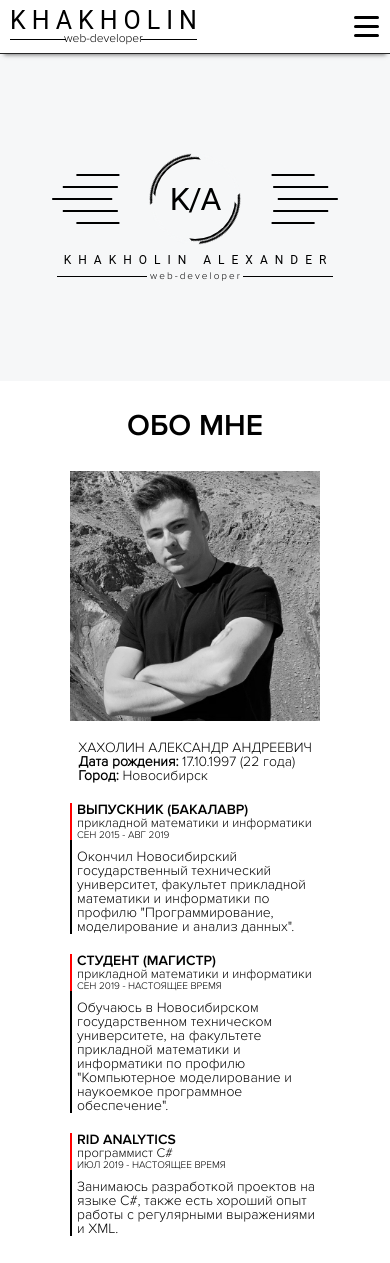
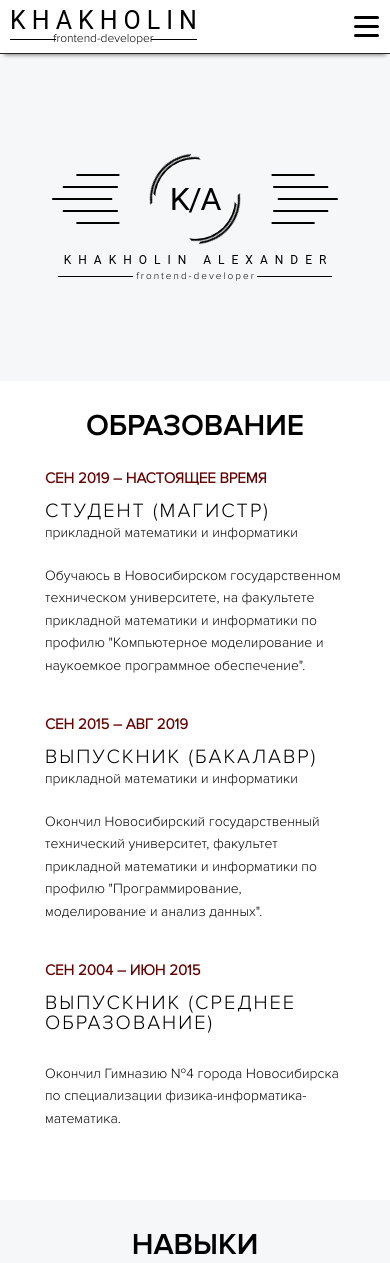
Before and after one commit to khakholin/website, a plain HTML site: page index.html in a window 390 px wide. Shown: the top 1263 px of the page. Drawn offline with nearby package versions, Linux system fonts and the light colour scheme.

Commit message:
redid block about

```diff
--- a/#source/scss/_interface.scss
+++ b/#source/scss/_interface.scss
@@ -86,6 +86,6 @@ img{
     z-index: 100;
     width: 0;
     height: 2px;
-    background-color: red;
+    background-color: rgb(100, 0, 0);
     position: fixed;
 }
--- a/#source/scss/blocks/_about.scss
+++ b/#source/scss/blocks/_about.scss
@@ -2,7 +2,69 @@
     background-color: white;
     &-block{
         display: flex;
+        flex-direction: column;
+    }
+    &__line{
+        display: flex;
+        justify-content: center;
+    }
+    &__left{
+        display: flex;
+        flex-direction: column;
+        justify-content: center;
+        align-items: flex-end;
+        text-align: right;
+        width: 300px;
+    }
+    &__right{
+        display: flex;
+        flex-direction: column;
+        justify-content: center;
         align-items: flex-start;
+        text-align: left;
+        width: 450px;
+        position: relative;
+        padding-left: 150px;
+        &:before{
+            position: absolute;
+            left: 68px;
+            top: 0;
+            content: '';
+            height: 14px;
+            width: 14px;
+            border-radius: 50%;
+            background-color: rgb(100, 0, 0);
+        }
+        &:after{
+            position: absolute;
+            left: 74px;
+            top: 14px;
+            content: '';
+            height: calc(100% - 14px);
+            width: 2px;
+            background-color: rgb(100, 0, 0);
+        }
+    }
+    &__date{
+        text-transform: uppercase;
+        font-weight: 700;
+        color: rgb(100, 0, 0);
+        font-size: 15px;
+        margin-bottom: 15px;
+    }
+    &__title{
+        text-transform: uppercase;
+        font-size: 20px;
+        margin-bottom: 5px;
+        letter-spacing: 2px;
+    }
+    &__sub-title{
+        font-size: 14px;
+        margin-bottom: 25px;
+    }
+    &__text{
+        font-size: 14px;
+        line-height: 1.6;
     }
 }
 .short-info{
@@ -76,7 +138,7 @@
 @media (max-width: 991px){
     .about{
         &-block{
-            max-width: 520px;
+            max-width: 750px;
             margin: auto;
             flex-direction: column;
         }
@@ -89,10 +151,37 @@
         }
     }
 }
-@media (max-width: 547px){
+@media (max-width: 750px){
     .about{
         &-block{
             align-items: center;
+        }
+        &__line{
+            display: block;
+        }
+        &__right{
+            padding: 0;
+        }
+        &__left{
+            width: 450px;
+            align-items: flex-start;
+            text-align: left;
+        }
+        &__right:before, &__right:after{
+            display: none;
+        }
+        &__text{
+            margin-bottom: 40px;
+        }
+    }
+}
+@media (max-width: 547px){
+    .about{
+        &__right{
+            width: 300px;
+        }
+        &__left{
+            width: 300px;
         }
     }
     .experience{
--- a/#source/scss/blocks/_main.scss
+++ b/#source/scss/blocks/_main.scss
@@ -115,22 +115,22 @@
         &:before{
             content: '';
             height: 1px;
-            width: 351px;
+            width: 321px;
             background-color: black;
             display: block;
             position: absolute;
             top: 50%;
-            left: -350px;
+            left: -320px;
         }
         &:after{
             content: '';
             height: 1px;
-            width: 351px;
+            width: 321px;
             background-color: black;
             display: block;
             position: absolute;
             top: 50%;
-            right: -350px;
+            right: -320px;
         }
     }
 }
@@ -196,12 +196,12 @@
             letter-spacing: 2px;
             text-indent: 2px;
             &:before{
-                width: 159px;
-                left: -160px;
+                width: 143px;
+                left: -144px;
             }
             &:after{
-                width: 159px;
-                right: -160px;
+                width: 143px;
+                right: -144px;
             }
         }
     }
@@ -267,12 +267,12 @@
             letter-spacing: 2px;
             text-indent: 2px;
             &:before{
-                width: 128px;
-                left: -129px;
+                width: 112px;
+                left: -113px;
             }
             &:after{
-                width: 128px;
-                right: -129px;
+                width: 112px;
+                right: -113px;
             }
         }
     }
@@ -334,12 +334,12 @@
         &-description{
             font-size: 10px;
             &:before{
-                width: 90px;
-                left: -91px;
+                width: 75px;
+                left: -76px;
             }
             &:after{
-                width: 90px;
-                right: -91px;
+                width: 75px;
+                right: -76px;
             }
         }
     }
--- a/#source/scss/blocks/_navbar.scss
+++ b/#source/scss/blocks/_navbar.scss
@@ -29,8 +29,8 @@
         flex-basis: 60%;
         display: flex;
         justify-content: space-around;
-        min-width: 500px;
-        max-width: 500px;
+        min-width: 550px;
+        max-width: 550px;
         &_phone{
             width: 100%;
         }
@@ -48,7 +48,7 @@
             display: block;
             position: absolute;
             top: 0;
-            right: -12px;
+            right: -14px;
         }
         &:hover:after{
             cursor: auto;
@@ -282,7 +282,7 @@
         &:before{
             content: '';
             height: 1px;
-            width: 78px;
+            width: 68px;
             background-color: black;
             display: block;
             position: absolute;
@@ -292,7 +292,7 @@
         &:after{
             content: '';
             height: 1px;
-            width: 78px;
+            width: 68px;
             background-color: black;
             display: block;
             position: absolute;
@@ -348,11 +348,11 @@
         }
         &__subtext{
             &:before{
-                width: 56px;
+                width: 46px;
                 top: 31px;
             }
             &:after{
-                width: 56px;
+                width: 46px;
                 top: 31px;
             }
         }
--- a/#source/scss/blocks/_skills.scss
+++ b/#source/scss/blocks/_skills.scss
@@ -46,7 +46,7 @@
         }
         &__line{
             height: 100%;
-            background-color: black;
+            background-color: rgb(100, 0, 0);
             &_50{
                 width: 45.83%;
             }
--- a/index.html
+++ b/index.html
@@ -14,7 +14,7 @@
                 <div class="navigation-top">
                     <a href="#" class="logo navigation-logo swing">
                         <span class="logo__text">Khakholin</span>
-                        <span class="logo__subtext">web-developer</span>
+                        <span class="logo__subtext">frontend-developer</span>
                     </a>
                     <nav class="navigation-menu">
                         <div class="visuallyHidden hamburger">
@@ -35,7 +35,7 @@
                 <div class="navigation-bar">
                     <nav class="navigation-bar-block">
                         <a href="#main" class="navigation-bar-block__link underline">Главная</a>
-                        <a href="#about" class="navigation-bar-block__link underline">Обо мне</a>
+                        <a href="#about" class="navigation-bar-block__link underline">образование</a>
                         <a href="#skills" class="navigation-bar-block__link underline">Навыки</a>
                         <a href="#portfolio" class="navigation-bar-block__link underline">Портфолио</a>
                         <a href="#contacts" class="navigation-bar-block__link underline">Контакты</a>
@@ -58,14 +58,14 @@
                     <div class="menu-wrap__left">
                         <a href="#" class="logo menu__logo swing">
                             <span class="logo__text">Khakholin</span>
-                            <span class="logo__subtext">web-developer</span>
+                            <span class="logo__subtext">frontend-developer</span>
                         </a>
                         <nav class="menu__nav">
                             <a href="#main" class="menu-link">
                                 <span class="menu-link__item underline">Главная</span>
                             </a>
                             <a href="#about" class="menu-link">
-                                <span class="menu-link__item underline">Обо мне</span>
+                                <span class="menu-link__item underline">образование</span>
                             </a>
                             <a href="#skills" class="menu-link">
                                 <span class="menu-link__item underline">Навыки</span>
@@ -133,14 +133,50 @@
                             </div>
                         </div>
                         <span class="main-name">Khakholin Alexander</span>
-                        <h1 class="main-description">web-developer</h1>
+                        <h1 class="main-description">frontend-developer</h1>
                     </div>
                 </div>
             </section>
             <section class="section about" id="about">
                 <div class="container">
-                    <h2 class="section-title section__title">Обо мне</h2>
+                    <h2 class="section-title section__title">образование</h2>
                     <div class="about-block about__block">
+                        <div class="about__line">
+                            <div class="about__left"></div>
+                            <div class="about__right">
+                                <div class="about__date">сен 2019 &ndash; настоящее время</div>
+                                <div class="about__title">Студент (магистр)</div>
+                                <div class="about__sub-title">прикладной математики и информатики</div>
+                                <div class="about__text">
+                                    Обучаюсь в Новосибирском государственном техническом университете, на факультете прикладной математики и информатики по профилю "Компьютерное моделирование и наукоемкое программное обеспечение".
+                                </div>
+                        </div>
+                        </div>
+                        <div class="about__line">
+                            <div class="about__left">
+                                <div class="about__date">сен 2015 &ndash; авг 2019</div>
+                                <div class="about__title">Выпускник (бакалавр)</div>
+                                <div class="about__sub-title">прикладной математики и информатики</div>
+                                <div class="about__text">
+                                    Окончил Новосибирский государственный технический университет, факультет прикладной математики и информатики по профилю "Программирование, моделирование и анализ данных".
+                                </div>
+                            </div>
+                            <div class="about__right"></div>
+                        </div>
+                        <div class="about__line">
+                            <div class="about__left"></div>
+                            <div class="about__right">
+                                <div class="about__date">сен 2004 &ndash; июн 2015</div>
+                                <div class="about__title">Выпускник (среднее образование)</div>
+                                <div class="about__sub-title"></div>
+                                <div class="about__text">
+                                    Окончил Гимназию №4 города Новосибирска по специализации физика-информатика-математика.
+                                </div>
+                            </div>
+                        </div>
+
+                    <!--
+                        <div class="about-block about__block">
                         <div class="short-info">
                             <div class="short-info__photo"></div>
                             <div class="short-info__description">
@@ -149,24 +185,7 @@
                                 <span class="short-info__city"><b>Город:</b> Новосибирск</span>
                             </div>
                         </div>
-                        <div class="education">
-                            <div class="experience">
-                                <div class="experience__header">
-                                    <h3 class="experience__title">Выпускник (бакалавр)</h3>
-                                    <div class="experience__subtitle">прикладной математики и информатики</div>
-                                    <div class="experience__date">сен 2015 - авг 2019</div>
-                                </div>
-                                <div class="experience__text">Окончил Новосибирский государственный технический университет, факультет прикладной математики и информатики по профилю "Программирование, моделирование и анализ данных".</div>
-                            </div>
-                            <div class="experience">
-                                <div class="experience__header">
-                                    <h3 class="experience__title">Студент (магистр)</h3>
-                                    <div class="experience__subtitle">прикладной математики и информатики</div>
-                                    <div class="experience__date">сен 2019 - настоящее время</div>
-                                </div>
-                                <div class="experience__text">Обучаюсь в Новосибирском государственном техническом университете, на факультете прикладной математики и информатики по профилю "Компьютерное моделирование и наукоемкое программное обеспечение".</div>
-                            </div>
-                        </div>
+
                         <div class="experience">
                             <div class="experience__header">
                                 <h3 class="experience__title">Rid analytics</h3>
@@ -176,6 +195,9 @@
                             <div class="experience__text">Занимаюсь разработкой проектов на языке C#, также есть хороший опыт работы с регулярными выражениями и XML.</div>
                         </div>
                     </div>
+
+                    -->
+
                 </div>
             </section>
             <section class="section skills" id="skills">
@@ -309,7 +331,7 @@
                 <div class="footer-block">
                     <div class="footer__description">
                         <h4 class="footer__title">khakholin</h4>
-                        <span class="footer__subtitle">web-developer</span>
+                        <span class="footer__subtitle">frontend-developer</span>
                         <span class="footer__copy">&copy; Khakholin 2019</span>
                     </div>
                     <div class="footer-logo">
```
Also changed, not shown: css/style.css, 1 other file.
